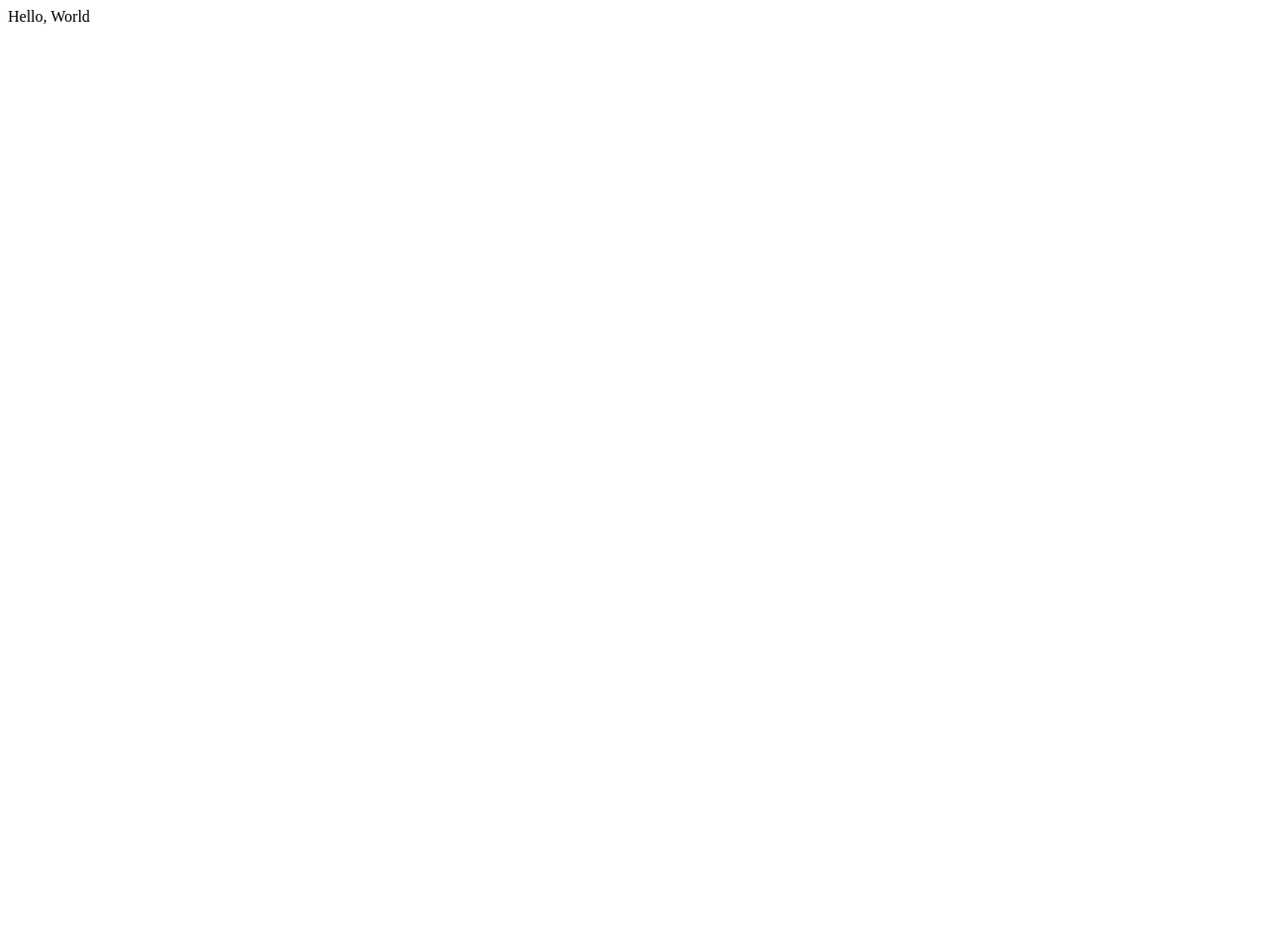
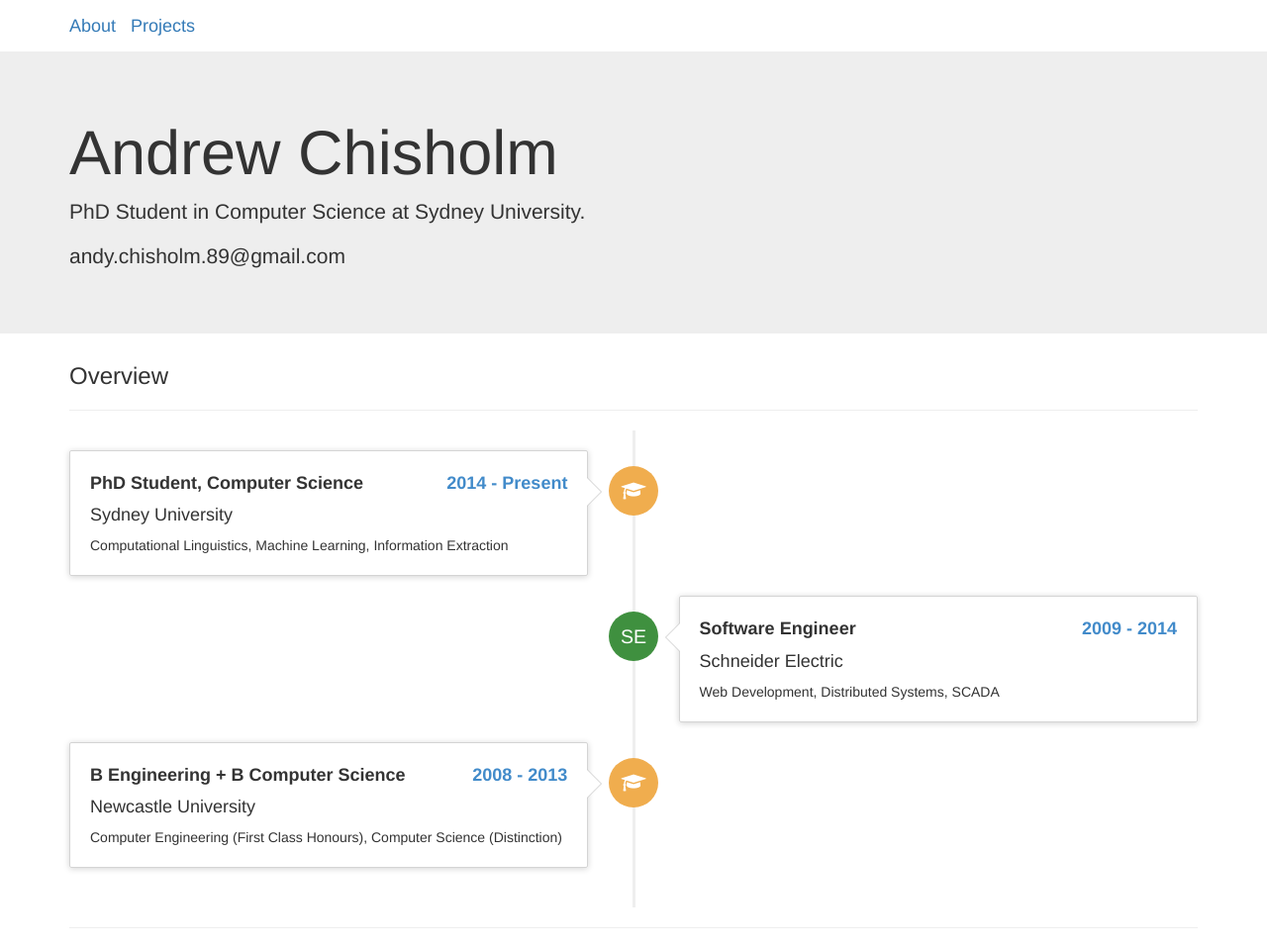
Before and after one commit to andychisholm/andychisholm.github.io, a plain HTML site: page index.html in a window 1280 px wide. Shown: the whole page at 99% size. Before the commit the page ends 800 px from the top, so only its background shows below. Drawn offline with nearby package versions, Linux system fonts and the light colour scheme.

Commit message:
Basic timeline.

```diff
--- /dev/null
+++ b/content/main.css
@@ -0,0 +1 @@
+/* Move down content because we have a fixed navbar that is 50px tall */
--- /dev/null
+++ b/content/timeline.css
@@ -0,0 +1,195 @@
+.timeline {
+    list-style: none;
+    padding: 20px 0 20px;
+    position: relative;
+}
+.timeline-header {
+    margin-bottom: 10px;
+    font-weight: bold;
+    font-size: 18px;
+    display: table;
+    width: 100%;
+}
+.timeline-header > span {
+    display:table-cell;
+}
+.timeline-header > span:last-child  {
+    text-align:right;
+    color:#428bca;
+}
+    .timeline:before {
+        top: 0;
+        bottom: 0;
+        position: absolute;
+        content: " ";
+        width: 3px;
+        background-color: #eeeeee;
+        left: 50%;
+        margin-left: -1.5px;
+    }
+    .timeline > li {
+        margin-bottom: 20px;
+        position: relative;
+    }
+
+        .timeline > li:before,
+        .timeline > li:after {
+            content: " ";
+            display: table;
+        }
+
+        .timeline > li:after {
+            clear: both;
+        }
+
+        .timeline > li:before,
+        .timeline > li:after {
+            content: " ";
+            display: table;
+        }
+
+        .timeline > li:after {
+            clear: both;
+        }
+
+        .timeline > li > .timeline-panel {
+            width: 46%;
+            float: left;
+            border: 1px solid #d4d4d4;
+            border-radius: 2px;
+            padding: 20px;
+            position: relative;
+            -webkit-box-shadow: 0 1px 6px rgba(0, 0, 0, 0.175);
+            box-shadow: 0 1px 6px rgba(0, 0, 0, 0.175);
+        }
+
+            .timeline > li > .timeline-panel:before {
+                position: absolute;
+                top: 26px;
+                right: -15px;
+                display: inline-block;
+                border-top: 15px solid transparent;
+                border-left: 15px solid #ccc;
+                border-right: 0 solid #ccc;
+                border-bottom: 15px solid transparent;
+                content: " ";
+            }
+
+            .timeline > li > .timeline-panel:after {
+                position: absolute;
+                top: 27px;
+                right: -14px;
+                display: inline-block;
+                border-top: 14px solid transparent;
+                border-left: 14px solid #fff;
+                border-right: 0 solid #fff;
+                border-bottom: 14px solid transparent;
+                content: " ";
+            }
+
+        .timeline > li > .timeline-badge {
+            color: #fff;
+            width: 50px;
+            height: 50px;
+            line-height: 50px;
+            font-size: 1.4em;
+            text-align: center;
+            position: absolute;
+            top: 16px;
+            left: 50%;
+            margin-left: -25px;
+            background-color: #999999;
+            z-index: 100;
+            border-top-right-radius: 50%;
+            border-top-left-radius: 50%;
+            border-bottom-right-radius: 50%;
+            border-bottom-left-radius: 50%;
+        }
+
+        .timeline > li.timeline-inverted > .timeline-panel {
+            float: right;
+        }
+
+            .timeline > li.timeline-inverted > .timeline-panel:before {
+                border-left-width: 0;
+                border-right-width: 15px;
+                left: -15px;
+                right: auto;
+            }
+
+            .timeline > li.timeline-inverted > .timeline-panel:after {
+                border-left-width: 0;
+                border-right-width: 14px;
+                left: -14px;
+                right: auto;
+            }
+
+.timeline-badge.primary {
+    background-color: #2e6da4 !important;
+}
+
+.timeline-badge.success {
+    background-color: #3f903f !important;
+}
+
+.timeline-badge.warning {
+    background-color: #f0ad4e !important;
+}
+
+.timeline-badge.danger {
+    background-color: #d9534f !important;
+}
+
+.timeline-badge.info {
+    background-color: #5bc0de !important;
+}
+
+.timeline-title {
+    margin-top: 0;
+    color: inherit;
+}
+
+.timeline-body > p,
+.timeline-body > ul {
+    margin-bottom: 0;
+}
+
+    .timeline-body > p + p {
+        margin-top: 5px;
+    }
+
+@media (max-width: 767px) {
+    ul.timeline:before {
+        left: 40px;
+    }
+
+    ul.timeline > li > .timeline-panel {
+        width: calc(100% - 90px);
+        width: -moz-calc(100% - 90px);
+        width: -webkit-calc(100% - 90px);
+    }
+
+    ul.timeline > li > .timeline-badge {
+        left: 15px;
+        margin-left: 0;
+        top: 16px;
+    }
+
+    ul.timeline > li > .timeline-panel {
+        float: right;
+    }
+
+        ul.timeline > li > .timeline-panel:before {
+            border-left-width: 0;
+            border-right-width: 15px;
+            left: -15px;
+            right: auto;
+        }
+
+        ul.timeline > li > .timeline-panel:after {
+            border-left-width: 0;
+            border-right-width: 14px;
+            left: -14px;
+            right: auto;
+        }
+}
--- a/index.html
+++ b/index.html
@@ -1 +1,104 @@
-Hello, World
+<!DOCTYPE html>
+<html lang="en">
+  <head>
+    <meta charset="utf-8">
+    <meta http-equiv="X-UA-Compatible" content="IE=edge">
+    <meta name="viewport" content="width=device-width, initial-scale=1">
+    <meta name="description" content="Andrew Chisholm Academic Website">
+    <meta name="author" content="Andrew Chisholm">
+    <title>Andy Chisholm Academic Website</title>
+    <link rel="stylesheet" href="https://maxcdn.bootstrapcdn.com/bootstrap/3.2.0/css/bootstrap.min.css">
+    <link href="https://maxcdn.bootstrapcdn.com/font-awesome/4.2.0/css/font-awesome.min.css" rel="stylesheet">
+    <link href="content/main.css" rel="stylesheet">
+    <link href="content/timeline.css" rel="stylesheet">
+    <!-- HTML5 shim and Respond.js IE8 support of HTML5 elements and media queries -->
+    <!--[if lt IE 9]>
+      <script src="https://oss.maxcdn.com/html5shiv/3.7.2/html5shiv.min.js"></script>
+      <script src="https://oss.maxcdn.com/respond/1.4.2/respond.min.js"></script>
+    <![endif]-->
+  </head>
+
+  <body>
+    <div class="navbar navbar-top" role="navigation" style='margin-bottom: 0'>
+      <div class="container">
+        <div class="navbar-header">
+          <button type="button" class="navbar-toggle collapsed" data-toggle="collapse" data-target=".navbar-collapse">
+            <span class="sr-only">Toggle navigation</span>
+            <span class="icon-bar"></span>
+            <span class="icon-bar"></span>
+            <span class="icon-bar"></span>
+          </button>
+          <a class="navbar-brand" href="#">About</a>
+          <a class="navbar-brand" href="#">Projects</a>
+        </div>
+      </div>
+    </div>
+
+    <!-- Main jumbotron for a primary marketing message or call to action -->
+    <div class="jumbotron">
+      <div class="container">
+        <h1>Andrew Chisholm</h1>
+        <p>PhD Student in Computer Science at Sydney University.</p>
+        <p>andy.chisholm.89@gmail.com</p>
+      </div>
+    </div>
+
+    <div class="container">
+         <h3 style='margin-top: 0px;'> Overview </h3>
+        <hr />
+
+        <ul class="timeline">
+            <li>
+              <div class="timeline-badge warning"><i class="fa fa-graduation-cap"></i></div>
+              <div class="timeline-panel">
+                <div class="timeline-heading">
+                    <div class="timeline-header">
+                        <span>PhD Student, Computer Science</span>
+                        <span>2014 - Present</span>
+                    </div>
+                    <h4 class="timeline-title">Sydney University</h4>
+                </div>
+                <div class="timeline-body">
+                  <p>Computational Linguistics, Machine Learning, Information Extraction</p>
+                </div>
+              </div>
+            </li>
+            <li class="timeline-inverted">
+              <div class="timeline-badge success">SE</i></div>
+              <div class="timeline-panel">
+                <div class="timeline-heading">
+                    <div class="timeline-header">
+                        <span>Software Engineer</span>
+                        <span>2009 - 2014</span>
+                    </div>
+                    <h4 class="timeline-title">Schneider Electric</h4>
+                </div>
+                <div class="timeline-body">
+                  <p>Web Development, Distributed Systems, SCADA</p>
+                </div>
+              </div>
+            </li>
+            <li>
+              <div class="timeline-badge warning"><i class="fa fa-graduation-cap"></i></div>
+              <div class="timeline-panel">
+                <div class="timeline-heading">
+                    <div class="timeline-header">
+                        <span>B Engineering + B Computer Science</span>
+                        <span>2008 - 2013</span>
+                    </div>
+                    <h4 class="timeline-title">Newcastle University</h4>
+                </div>
+                <div class="timeline-body">
+                  <p>Computer Engineering (First Class Honours), Computer Science (Distinction)</p>
+                </div>
+              </div>
+            </li>
+        </ul>
+        <hr />
+    </div> <!-- /container -->
+
+    <!-- Bootstrap core JavaScript -->
+    <script src="https://ajax.googleapis.com/ajax/libs/jquery/1.11.1/jquery.min.js"></script>
+    <script src="https://maxcdn.bootstrapcdn.com/bootstrap/3.2.0/js/bootstrap.min.js"></script>
+  </body>
+</html>
```
